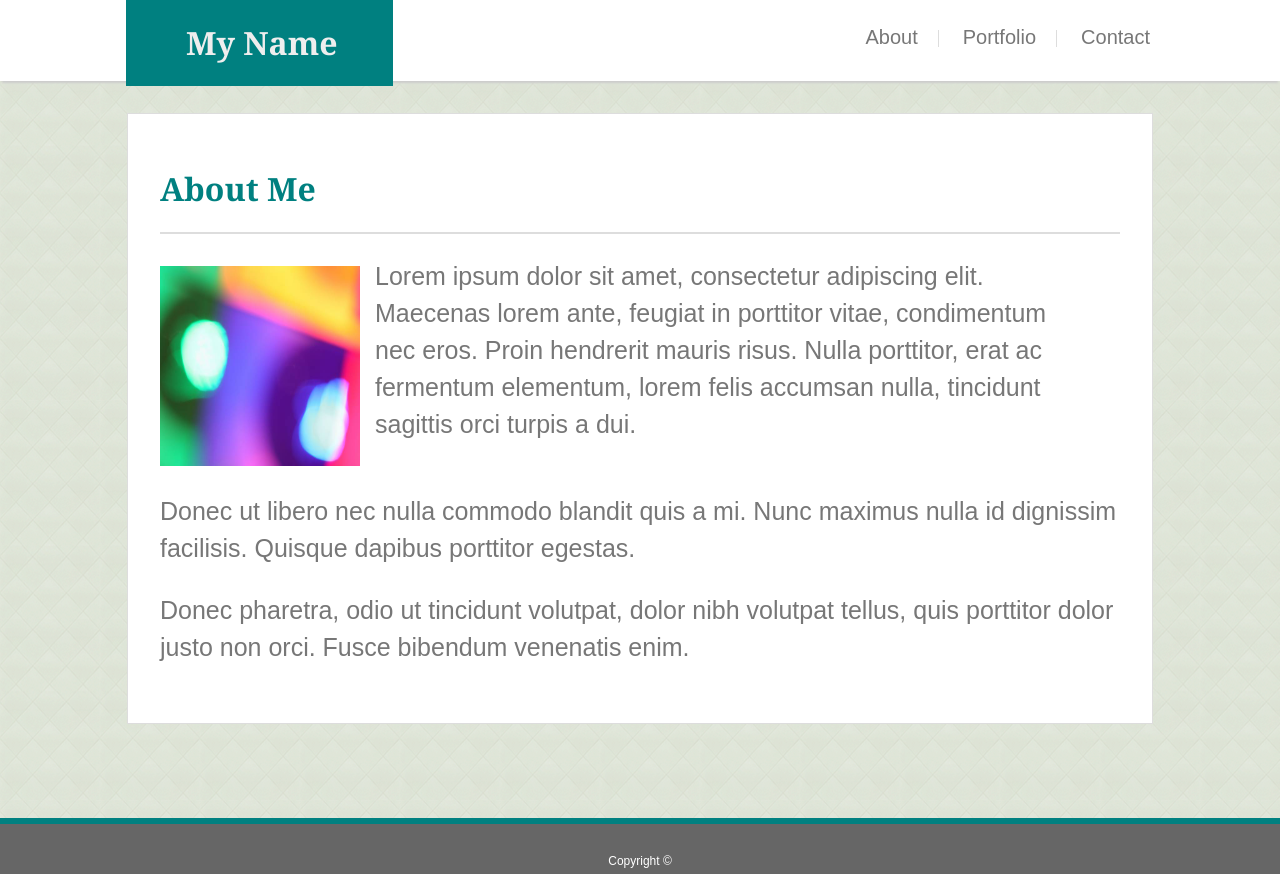
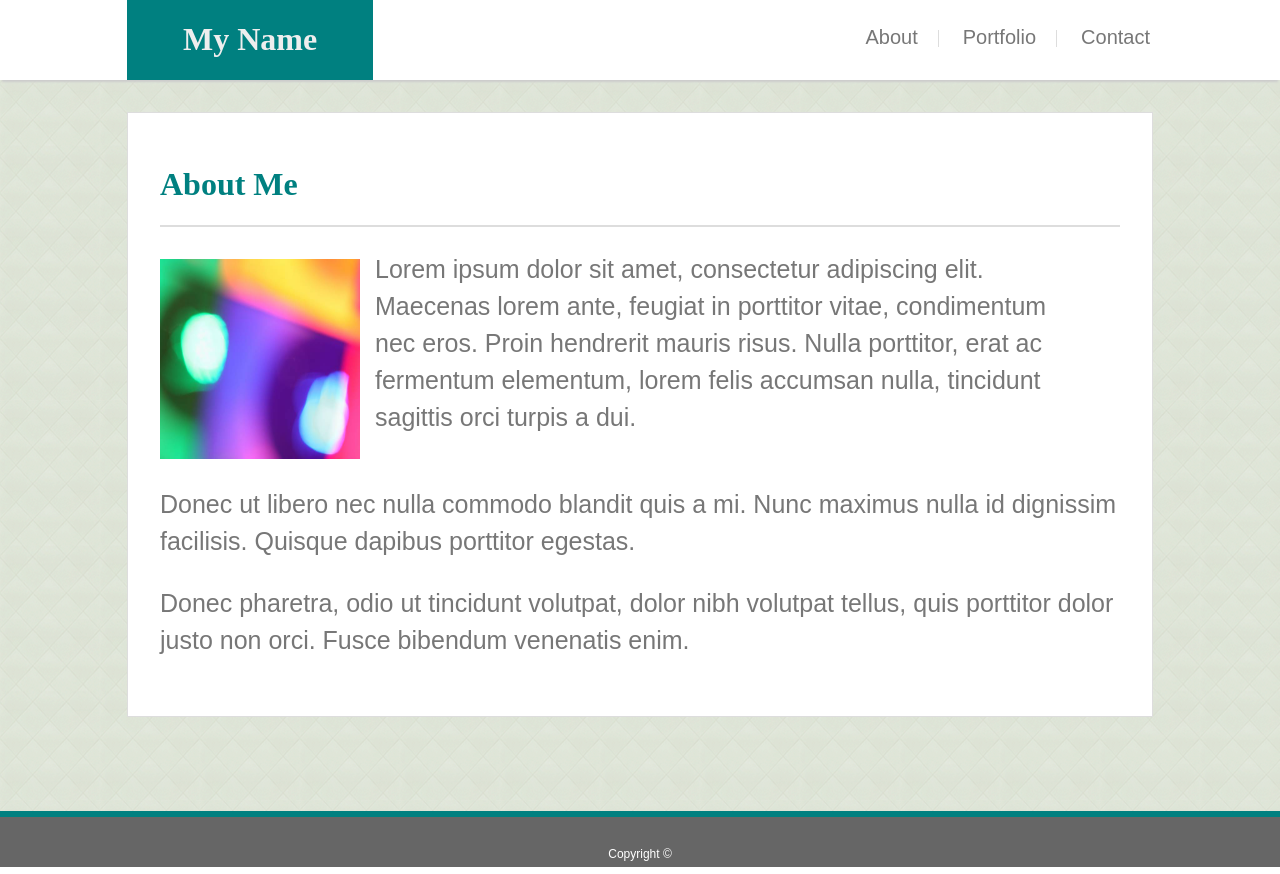
Before and after one commit to Lee4n/Basic-Portfolio, a plain HTML site: page index.html in a window 1280 px wide. Drawn offline with Linux system fonts and the light colour scheme.

Commit message:
adjusted Name header padding

```diff
--- a/assets/css/style.css
+++ b/assets/css/style.css
@@ -29,8 +29,10 @@ nav li a {
 /* header */
 .header {
     box-shadow: 0 4px 2px -2px #cccccc;
-    height: 81px;
+    height: 80px;
     background: #ffffff;
+}
+
 }
 
 h1 {
@@ -47,9 +49,9 @@ h1 {
     float: left;
     background: teal;
     color: #eee;
-    padding-left: 60px;
-    padding-right: 55px;
-    margin-left: -34px;
+    padding-left: 56px;
+    padding-right: 56px;
+    margin-left: -33px;
 }
 /* content */
 .content {
--- a/index.html
+++ b/index.html
@@ -16,7 +16,7 @@
     <div class="header">
         <div class="header-wrapper">
             <div class="brand">
-                <h1 style="text-align: center;">My Name</h1>
+                <h1>My Name</h1>
             </div>
             <nav>
                 <ul>
```
